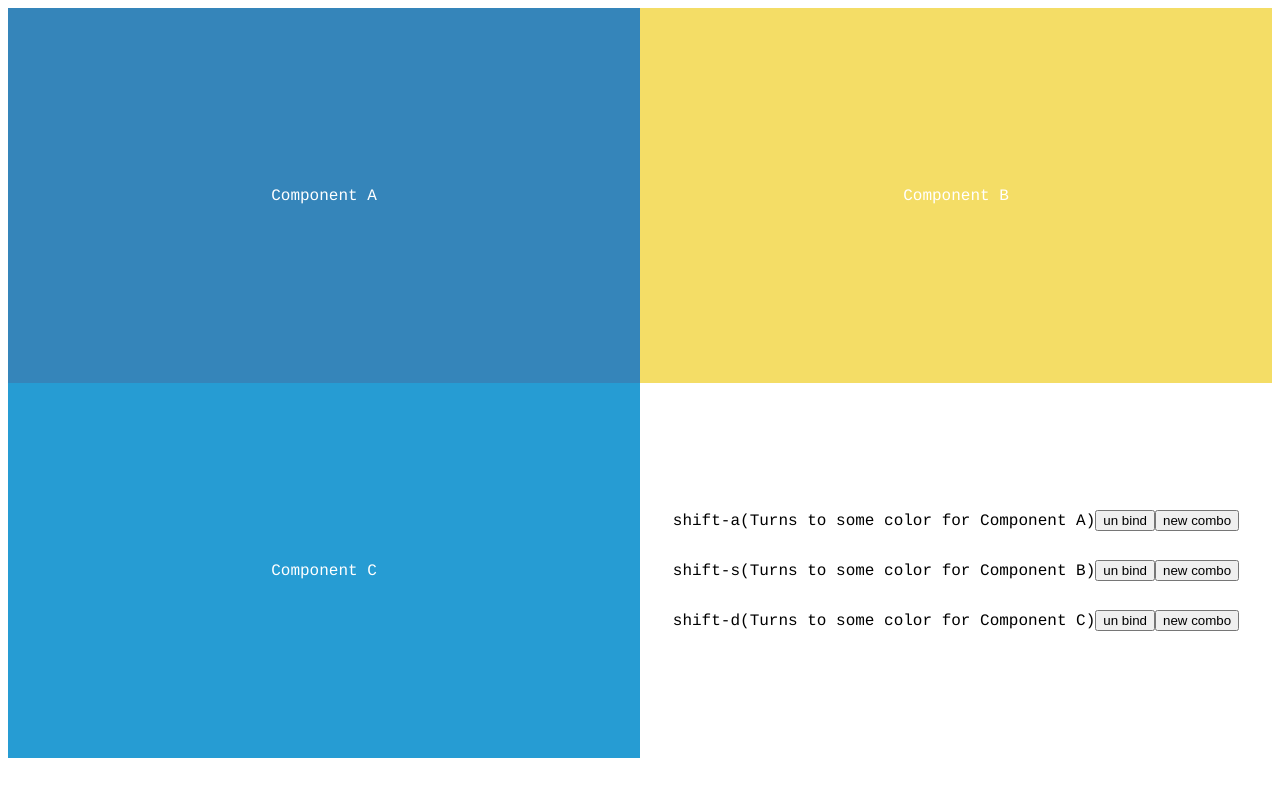
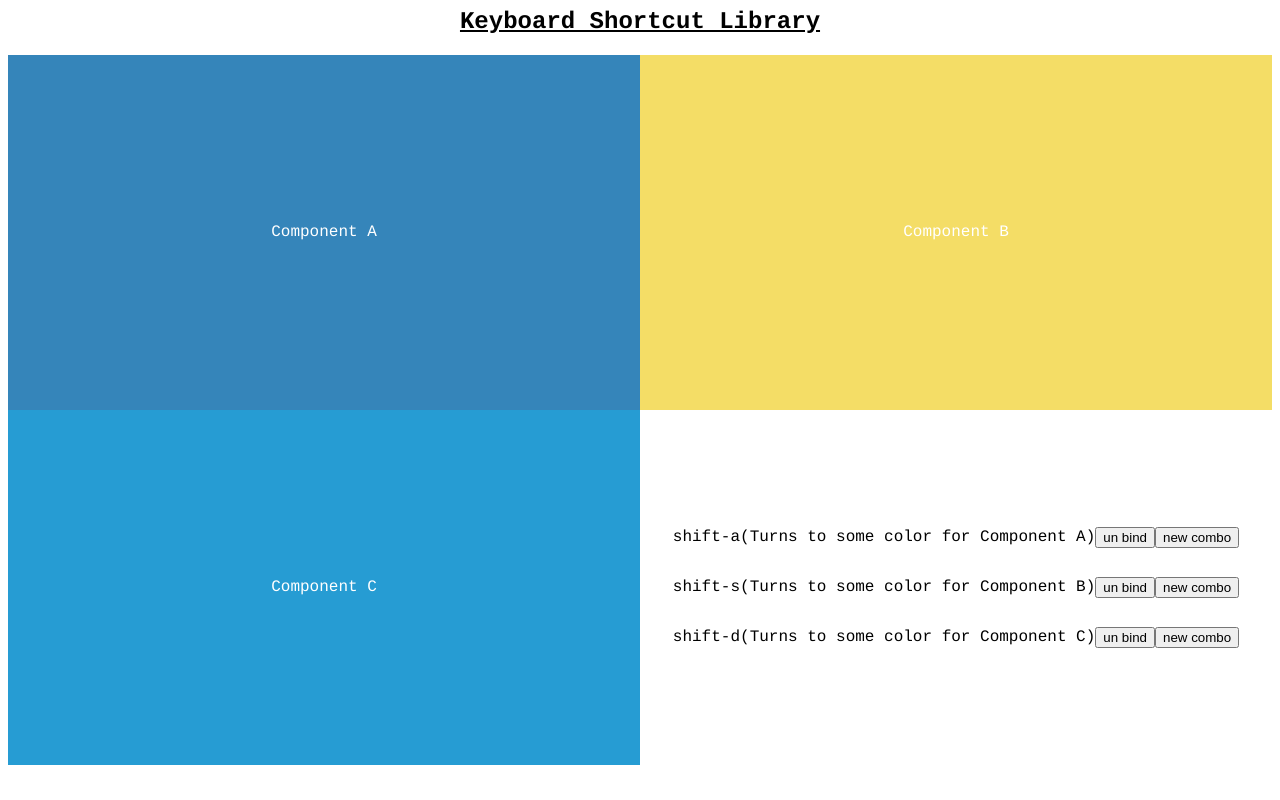
Before and after one commit to iamPavan17/keyboard-shortcut-library, a React (Create React App) app: page / in a window 1280 px wide. Built offline with nearby package versions, Linux system fonts and the light colour scheme.

Commit message:
added heading

```diff
--- a/src/App.js
+++ b/src/App.js
@@ -28,6 +28,8 @@ function App({ listener }) {
   }, [listener]);
 
   return (
+    <section>
+      <h2 className="heading">Keyboard Shortcut Library</h2>
       <div className="container">
         {keyboardCombos.map((keyboardCombo) => (
           <ComponentBlock
@@ -43,6 +45,7 @@ function App({ listener }) {
           handleKeyboardCombo={handleKeyboardCombo}
         />
       </div>
+    </section>
   );
 }
 
--- a/src/index.css
+++ b/src/index.css
@@ -1,9 +1,18 @@
+section {
+  font-family: Courier;
+}
+
 .container {
-  font-family: Courier;
   display: grid;
   grid-template-columns: 1fr 1fr;
   grid-auto-rows: 1fr;
-  height: 750px;
+  height: 710px;
+}
+
+.heading {
+  text-align: center;
+  margin-top: 0;
+  text-decoration: underline;
 }
 
 .component-wrapper {
```
Lines whose indentation alone changed are shown as unchanged.
